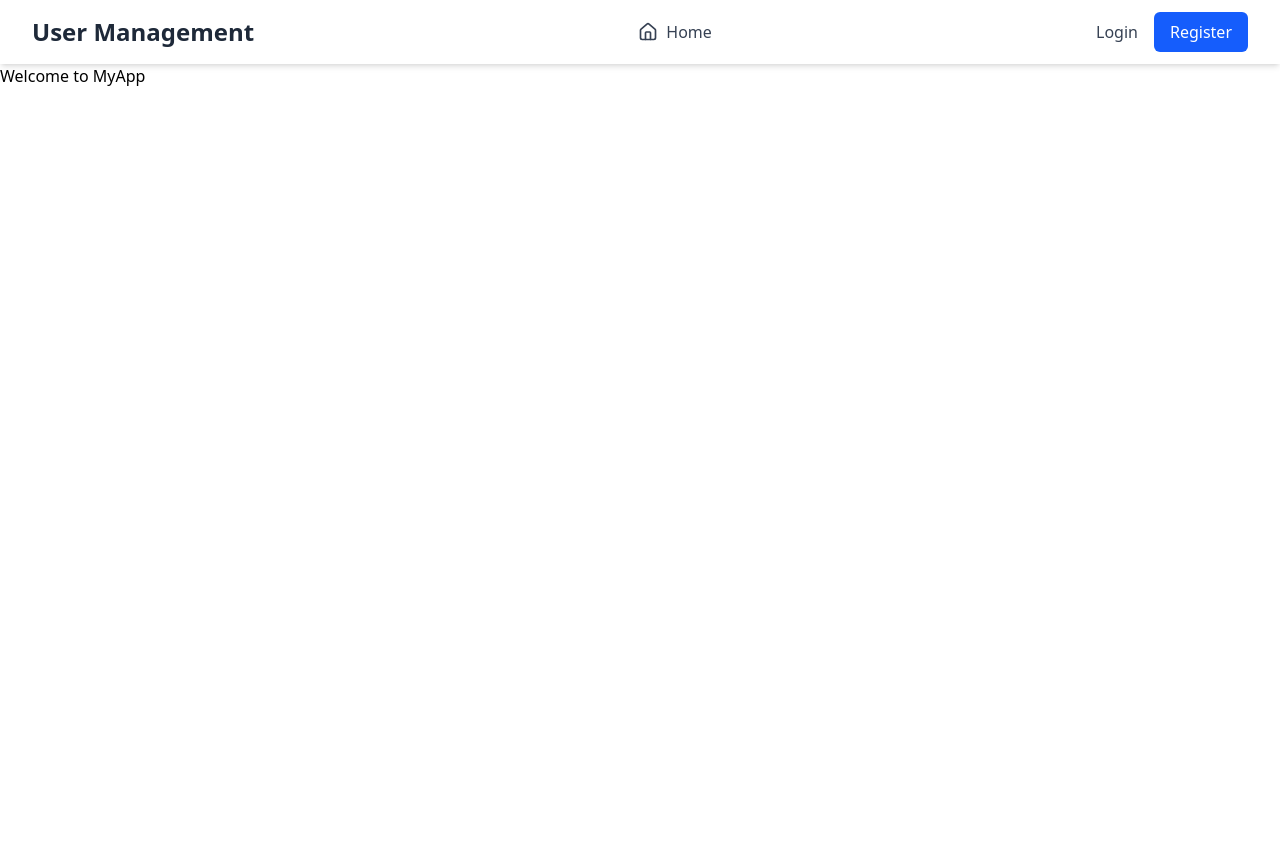
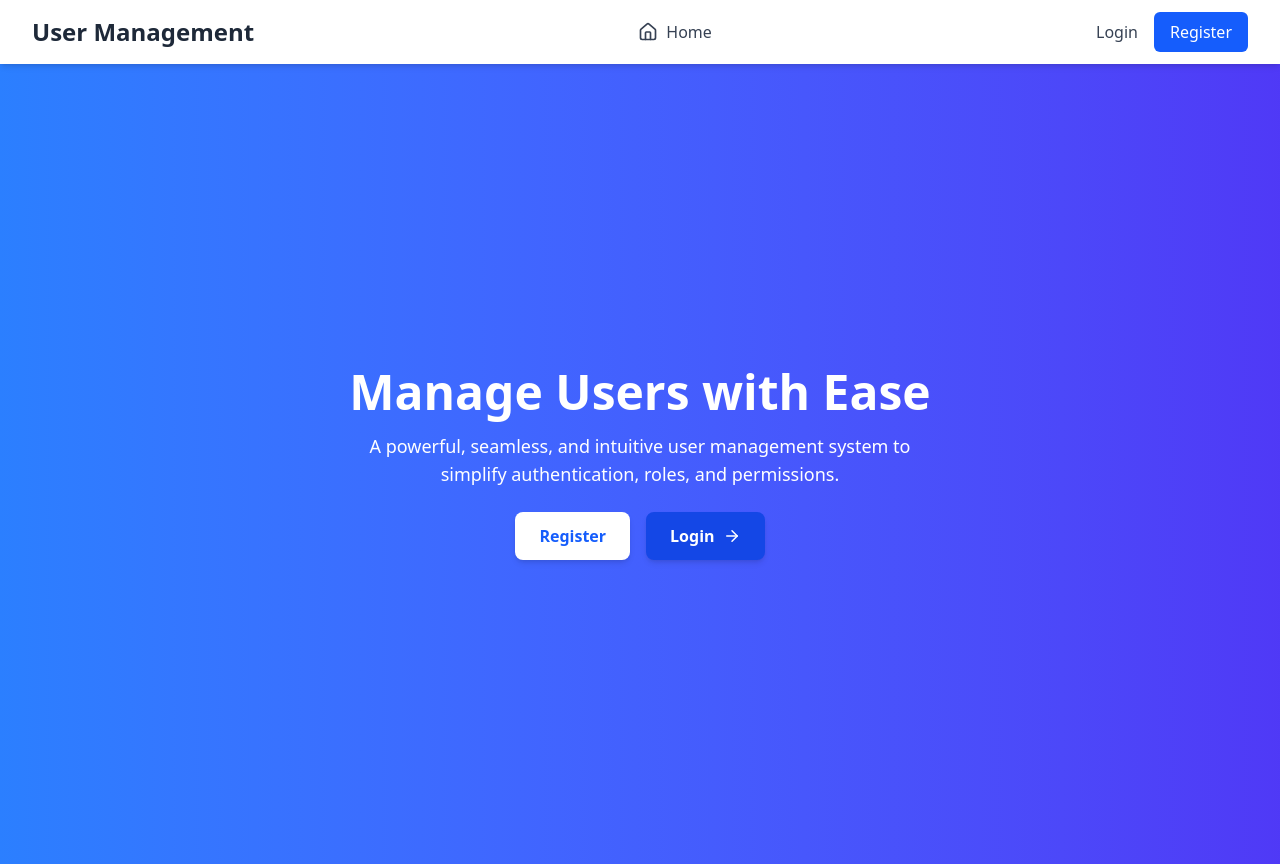
Before and after one commit to Sam-Waithaka/siq_frontend, a React (Vite) app: page / in a window 1280 px wide. Before the commit the page ends 800 px from the top, so only its background shows below. Built offline with nearby package versions, Linux system fonts and the light colour scheme.

Commit message:
Add a hero section

```diff
--- a/package.json
+++ b/package.json
@@ -12,6 +12,7 @@
   "dependencies": {
     "@tailwindcss/vite": "^4.0.16",
     "axios": "^1.8.4",
+    "framer-motion": "^12.6.0",
     "lucide-react": "^0.484.0",
     "react": "^19.0.0",
     "react-dom": "^19.0.0",
--- a/src/App.jsx
+++ b/src/App.jsx
@@ -1,4 +1,5 @@
-// App.jsx ✅ FIXED
+import "./index.css";
+
 import { Routes, Route } from "react-router-dom";
 import Navbar from "./components/Navbar";
 import ProtectedRoute from "./components/ProtectedRoute";
@@ -6,7 +7,7 @@ import Login from "./pages/Login";
 import Register from "./pages/Register";
 import Profile from "./pages/Profile";
 import Dashboard from "./pages/Dashboard";
-import "./index.css";
+import HeroSection from "./components/HeroSection";
 
 const App = () => {
   return (
@@ -19,7 +20,7 @@ const App = () => {
           <Route path="/profile" element={<Profile />} />
         </Route>
         <Route path="/dashboard" element={<Dashboard />} />
-        <Route path="/" element={<h1>Welcome to MyApp</h1>} />
+        <Route path="/" element={<HeroSection />} />
       </Routes>
     </>
   );
--- /dev/null
+++ b/src/components/HeroSection.jsx
@@ -0,0 +1,45 @@
+import { motion } from "framer-motion";
+import { Button } from "./ui/button";
+import { ArrowRight } from "lucide-react";
+import { Link } from "react-router-dom";
+
+export default function HeroSection() {
+  return (
+    <section className="flex flex-col items-center justify-center h-screen bg-gradient-to-r from-blue-500 to-indigo-600 text-white text-center px-6">
+      <motion.h1
+        className="text-5xl font-extrabold mb-4"
+        initial={{ opacity: 0, y: -20 }}
+        animate={{ opacity: 1, y: 0 }}
+        transition={{ duration: 0.6 }}
+      >
+        Manage Users with Ease
+      </motion.h1>
+      <motion.p
+        className="text-lg max-w-xl mb-6"
+        initial={{ opacity: 0, y: 20 }}
+        animate={{ opacity: 1, y: 0 }}
+        transition={{ duration: 0.6, delay: 0.3 }}
+      >
+        A powerful, seamless, and intuitive user management system to
+        simplify authentication, roles, and permissions.
+      </motion.p>
+      <motion.div
+        className="flex gap-4"
+        initial={{ opacity: 0, scale: 0.9 }}
+        animate={{ opacity: 1, scale: 1 }}
+        transition={{ duration: 0.5, delay: 0.5 }}
+      >
+        <Link to="/register">
+          <Button className="bg-white text-blue-600 font-semibold px-6 py-3 rounded-2xl shadow-md hover:bg-gray-100 transition">
+            Register
+          </Button>
+        </Link>
+        <Link to="/login">
+          <Button className="bg-blue-700 px-6 py-3 rounded-2xl shadow-md hover:bg-blue-800 transition flex items-center gap-2">
+            Login <ArrowRight size={18} />
+          </Button>
+        </Link>
+      </motion.div>
+    </section>
+  );
+}
--- /dev/null
+++ b/src/components/ui/button.jsx
@@ -0,0 +1,10 @@
+export function Button({ children, className, ...props }) {
+    return (
+      <button
+        className={`px-4 py-2 rounded-lg font-semibold shadow-md hover:opacity-80 transition ${className}`}
+        {...props}
+      >
+        {children}
+      </button>
+    );
+  }
```
Also changed, not shown: 1 other file (tests, documents, lock files or other folders).
